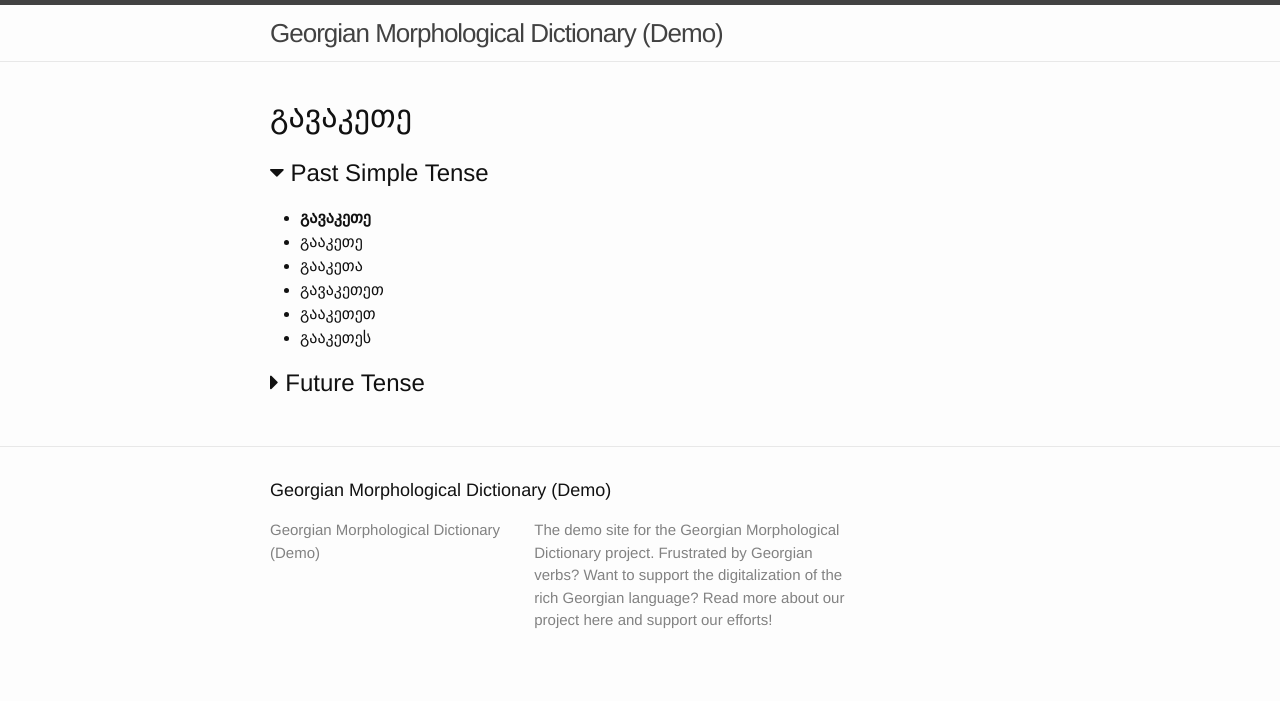
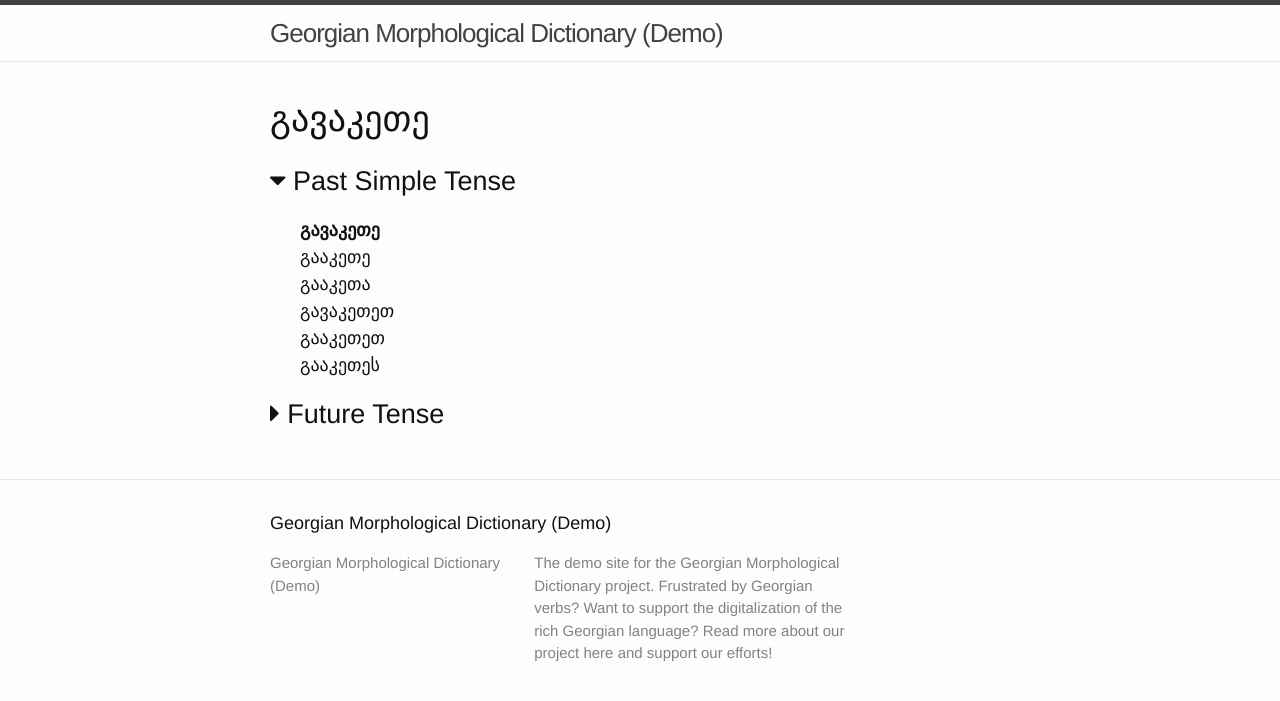
Before and after one commit to nwshane/georgian-morphology-demo, a Jekyll site: the page built from _posts/words/2016-03-02-გავაკეთე.markdown, in a window 1280 px wide. Shown: the top 701 px of the page. Built offline with Jekyll 4.4.1, drawn with Linux system fonts in a browser that asks for light colours; nearby versions of some CDN libraries.

Commit message:
Set .verb-block list-style-type to none and increased base font size to 18px.

```diff
--- a/_sass/_verb-block.scss
+++ b/_sass/_verb-block.scss
@@ -1,5 +1,7 @@
-.verb-block {
-  .is-collapsed {
-    display: none;
-  }
+.verb-block ul {
+  list-style-type: none;
 }
+
+.verb-block ul.is-collapsed {
+  display: none;
+}
--- a/css/main.scss
+++ b/css/main.scss
@@ -7,7 +7,7 @@
 
 // Our variables
 $base-font-family: "Helvetica Neue", Helvetica, Arial, sans-serif;
-$base-font-size:   16px;
+$base-font-size:   18px;
 $base-font-weight: 400;
 $small-font-size:  $base-font-size * 0.875;
 $base-line-height: 1.5;
```
